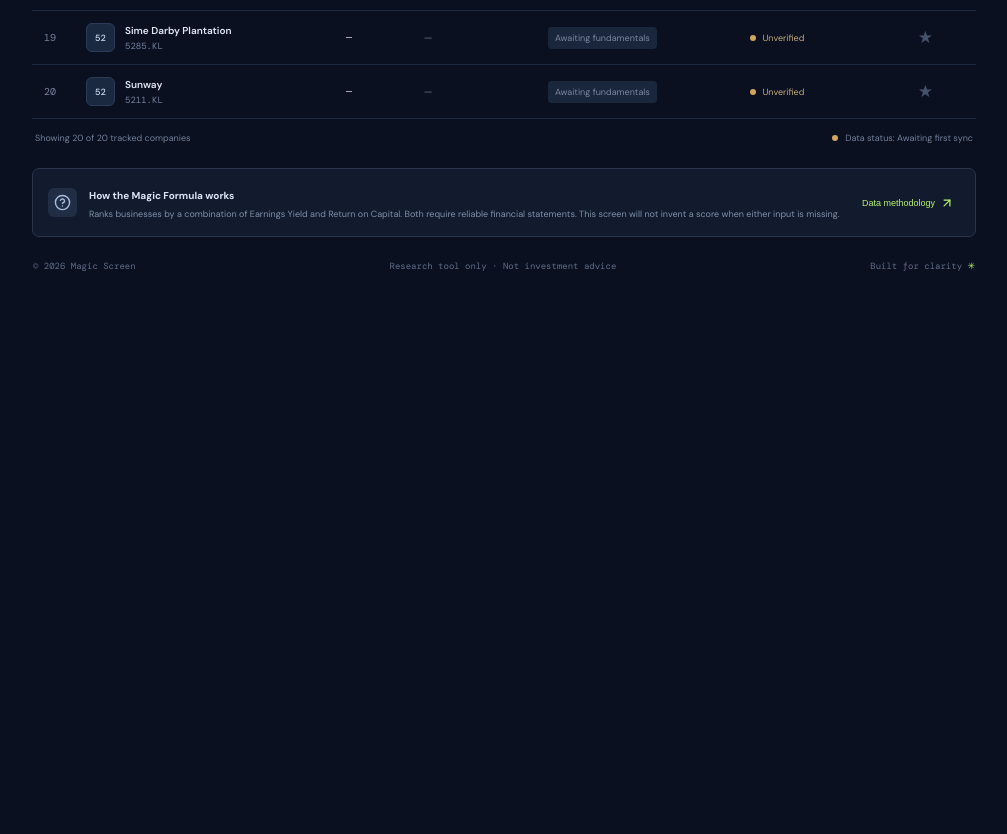
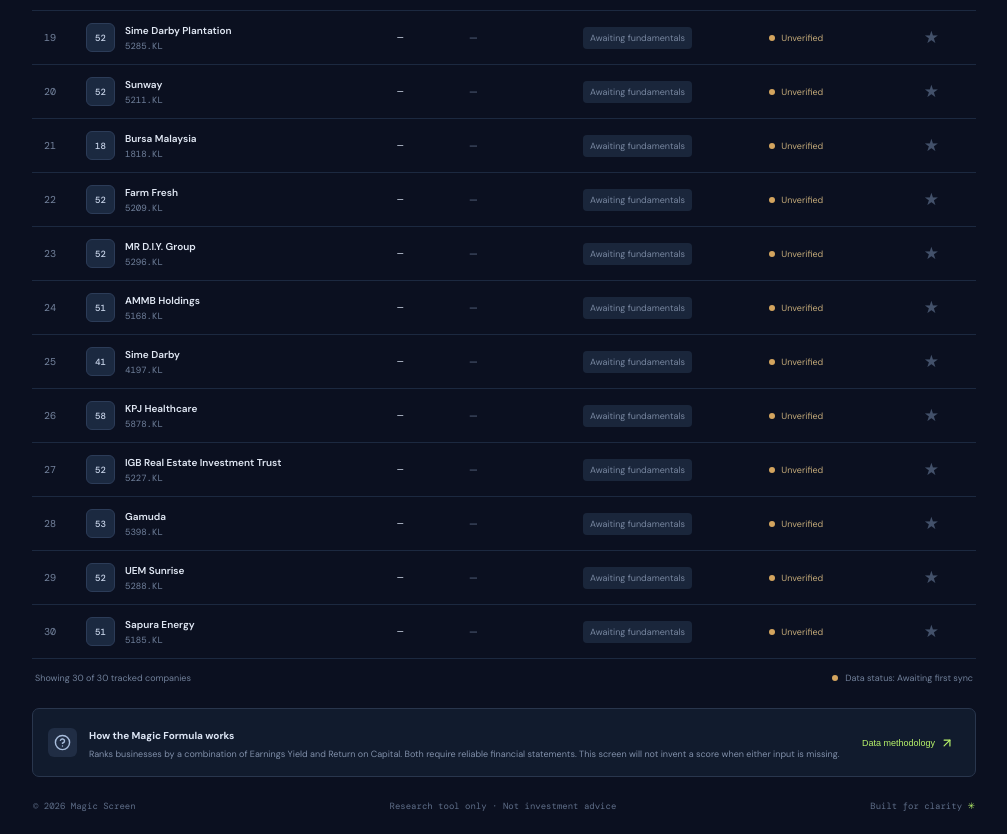
Before and after one commit to fizminho/magic-screen, a React (Vite) app: page / in a window 1280 px wide. Shown: the part 1550-2384 px from the top of the page, without its empty margins (258-1265 px from the left). Before the commit the page ends 1844 px from the top, so only its background shows below. Built offline with nearby package versions, Linux system fonts and the light colour scheme; no server answers.

Commit message:
build: expand stock universe

```diff
--- a/src/data/universe.ts
+++ b/src/data/universe.ts
@@ -21,6 +21,16 @@ export const universe: UniverseEntry[] = [
   {symbol:"5681.KL",name:"Petronas Dagangan",market:"MY",currency:"MYR"},
   {symbol:"5285.KL",name:"Sime Darby Plantation",market:"MY",currency:"MYR"},
   {symbol:"5211.KL",name:"Sunway",market:"MY",currency:"MYR"},
+  {symbol:"1818.KL",name:"Bursa Malaysia",market:"MY",currency:"MYR"},
+  {symbol:"5209.KL",name:"Farm Fresh",market:"MY",currency:"MYR"},
+  {symbol:"5296.KL",name:"MR D.I.Y. Group",market:"MY",currency:"MYR"},
+  {symbol:"5168.KL",name:"AMMB Holdings",market:"MY",currency:"MYR"},
+  {symbol:"4197.KL",name:"Sime Darby",market:"MY",currency:"MYR"},
+  {symbol:"5878.KL",name:"KPJ Healthcare",market:"MY",currency:"MYR"},
+  {symbol:"5227.KL",name:"IGB Real Estate Investment Trust",market:"MY",currency:"MYR"},
+  {symbol:"5398.KL",name:"Gamuda",market:"MY",currency:"MYR"},
+  {symbol:"5288.KL",name:"UEM Sunrise",market:"MY",currency:"MYR"},
+  {symbol:"5185.KL",name:"Sapura Energy",market:"MY",currency:"MYR"},
   {symbol:"AAPL",name:"Apple",market:"US",currency:"USD"},
   {symbol:"MSFT",name:"Microsoft",market:"US",currency:"USD"},
   {symbol:"NVDA",name:"NVIDIA",market:"US",currency:"USD"},
@@ -30,5 +40,24 @@ export const universe: UniverseEntry[] = [
   {symbol:"AVGO",name:"Broadcom",market:"US",currency:"USD"},
   {symbol:"TSM",name:"Taiwan Semiconductor ADR",market:"US",currency:"USD"},
   {symbol:"LLY",name:"Eli Lilly",market:"US",currency:"USD"},
-  {symbol:"BRK-B",name:"Berkshire Hathaway",market:"US",currency:"USD"}
+  {symbol:"BRK-B",name:"Berkshire Hathaway",market:"US",currency:"USD"},
+  {symbol:"JPM",name:"JPMorgan Chase",market:"US",currency:"USD"},
+  {symbol:"V",name:"Visa",market:"US",currency:"USD"},
+  {symbol:"MA",name:"Mastercard",market:"US",currency:"USD"},
+  {symbol:"XOM",name:"Exxon Mobil",market:"US",currency:"USD"},
+  {symbol:"COST",name:"Costco",market:"US",currency:"USD"},
+  {symbol:"WMT",name:"Walmart",market:"US",currency:"USD"},
+  {symbol:"ORCL",name:"Oracle",market:"US",currency:"USD"},
+  {symbol:"CRM",name:"Salesforce",market:"US",currency:"USD"},
+  {symbol:"NFLX",name:"Netflix",market:"US",currency:"USD"},
+  {symbol:"AMD",name:"Advanced Micro Devices",market:"US",currency:"USD"},
+  {symbol:"QCOM",name:"Qualcomm",market:"US",currency:"USD"},
+  {symbol:"TXN",name:"Texas Instruments",market:"US",currency:"USD"},
+  {symbol:"CAT",name:"Caterpillar",market:"US",currency:"USD"},
+  {symbol:"MU",name:"Micron Technology",market:"US",currency:"USD"},
+  {symbol:"KO",name:"Coca-Cola",market:"US",currency:"USD"},
+  {symbol:"PG",name:"Procter & Gamble",market:"US",currency:"USD"},
+  {symbol:"ABBV",name:"AbbVie",market:"US",currency:"USD"},
+  {symbol:"ADBE",name:"Adobe",market:"US",currency:"USD"},
+  {symbol:"INTU",name:"Intuit",market:"US",currency:"USD"}
 ];
```
